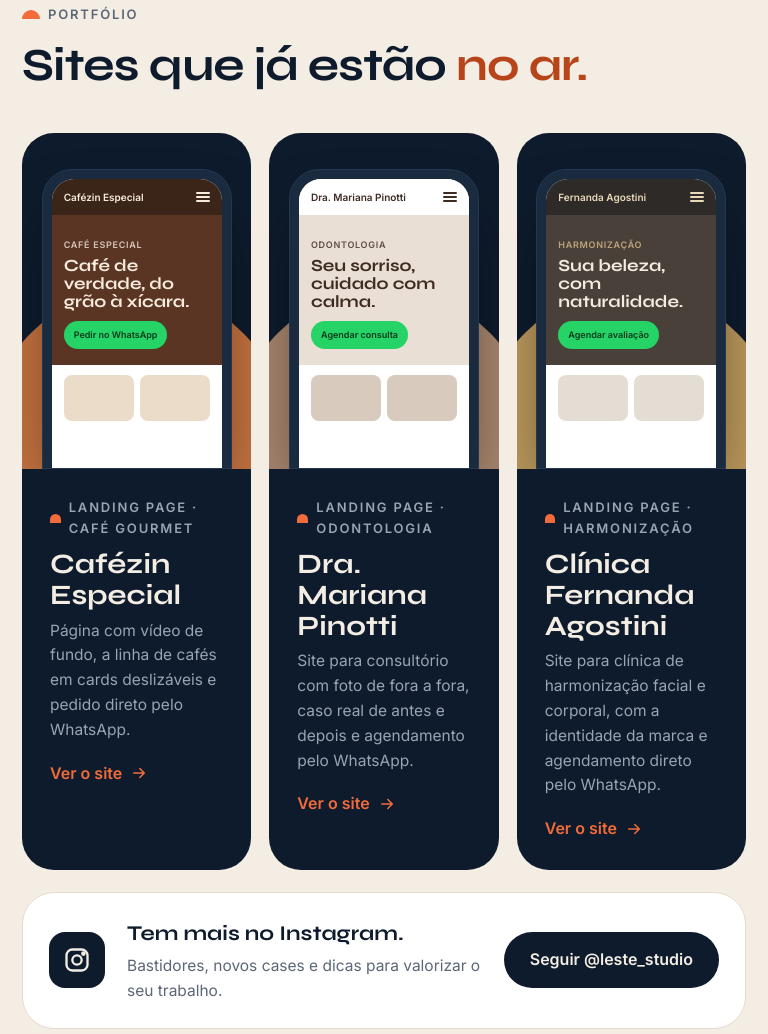
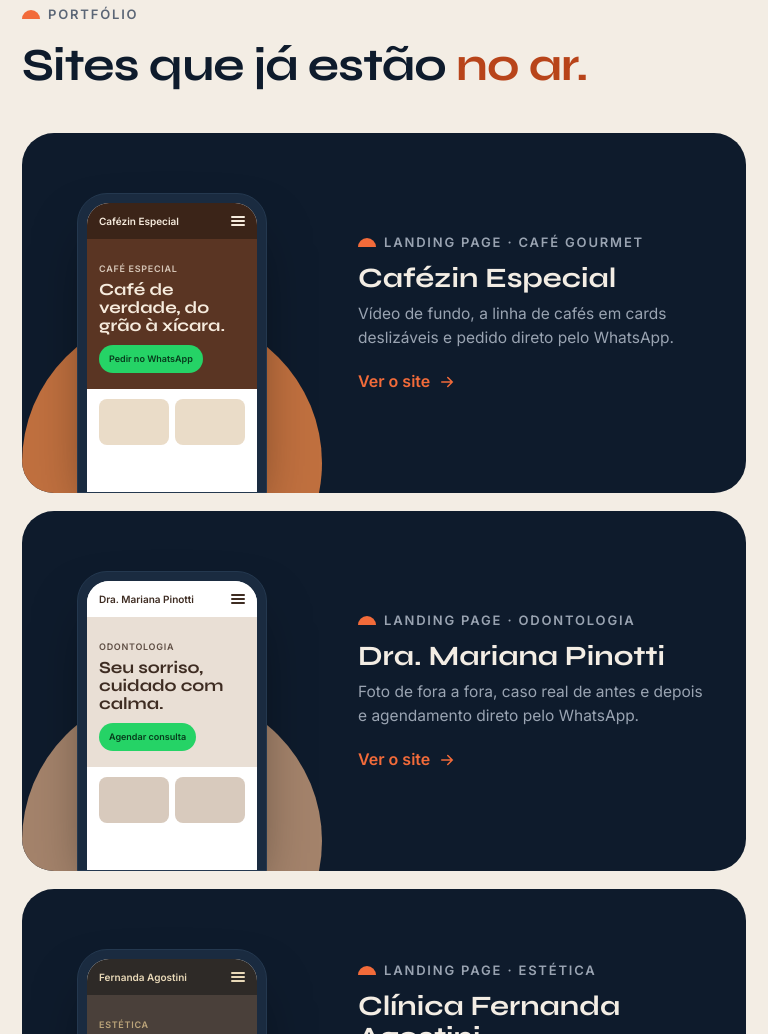
Before and after one commit to gustagoatt/lestestudio, a plain HTML site: page index.html in a window 768 px wide. Shown: the part 4860-5894 px from the top of the page. Drawn offline with Linux system fonts and the light colour scheme.

Commit message:
Alinha cards do portfólio e muda categoria da Fernanda para Estética
Co-Authored-By: Claude Opus 5.5 <noreply@anthropic.com>
Claude-Session: https://claude.ai/code/session_017xnz1Xwm8ddz8TwQbkw3CG

```diff
--- a/index.html
+++ b/index.html
@@ -221,7 +221,9 @@ section{position:relative}
 .case .fone{position:relative;height:300px;border-bottom-left-radius:0;border-bottom-right-radius:0;padding-bottom:0;transition:transform .6s var(--ease)}
 .case:hover .fone{transform:translateY(-10px)}
 .case .fone .tela{border-bottom-left-radius:0;border-bottom-right-radius:0}
-.case .txt{padding:28px}
+.case .txt{padding:28px;display:flex;flex-direction:column}
+.case .txt p{flex:1}
+.case .ver{align-self:flex-start}
 .case .txt .tag{color:var(--nevoa)}
 .case h3{font-family:Syne,Inter,sans-serif;font-size:28px;line-height:1.1;margin:10px 0 8px}
 .case p{color:var(--nevoa);font-size:15.5px}
@@ -316,7 +318,6 @@ footer a{text-decoration:underline;text-underline-offset:3px}
   .nota-pag{grid-template-columns:1fr 1fr}
   .artes{grid-template-columns:repeat(5,1fr)}
   .quiz{padding:44px}
-  .cases{grid-template-columns:repeat(3,1fr)}
   .quem{grid-template-columns:auto 1fr;gap:44px}
   .passos{grid-template-columns:repeat(5,1fr);padding-left:0;padding-top:52px;gap:20px}
   .passos .trilho{left:16px;right:16px;top:15px;bottom:auto;width:auto;height:3px}
@@ -324,6 +325,13 @@ footer a{text-decoration:underline;text-underline-offset:3px}
   .passo .n{left:0;top:-52px}
   .sec{padding:120px 0}
 }
+@media (min-width:640px) and (max-width:1079px){
+  .case{grid-template-columns:300px minmax(0,1fr);grid-template-rows:auto;min-height:0}
+  .case .pal{min-height:360px}
+  .case .txt{align-self:center;padding:32px 36px}
+  .case .txt p{flex:none}
+}
+@media (min-width:1080px){.cases{grid-template-columns:repeat(3,minmax(0,1fr))}}
 @media (prefers-reduced-motion:reduce){
   *,*::before,*::after{animation-duration:.01ms!important;animation-iteration-count:1!important;transition-duration:.01ms!important}
   .rv{opacity:1;transform:none}
@@ -580,7 +588,7 @@ footer a{text-decoration:underline;text-underline-offset:3px}
         <div class="txt">
           <span class="tag">Landing page · Café gourmet</span>
           <h3>Cafézin Especial</h3>
-          <p>Página com vídeo de fundo, a linha de cafés em cards deslizáveis e pedido direto pelo WhatsApp.</p>
+          <p>Vídeo de fundo, a linha de cafés em cards deslizáveis e pedido direto pelo WhatsApp.</p>
           <a class="ver" href="https://cafezinespecial.com.br" target="_blank" rel="noopener">Ver o site <svg viewBox="0 0 24 24" fill="none" stroke="currentColor" stroke-width="2" stroke-linecap="round"><path d="M5 12h14M13 6l6 6-6 6"/></svg></a>
         </div>
       </article>
@@ -597,7 +605,7 @@ footer a{text-decoration:underline;text-underline-offset:3px}
         <div class="txt">
           <span class="tag">Landing page · Odontologia</span>
           <h3>Dra. Mariana Pinotti</h3>
-          <p>Site para consultório com foto de fora a fora, caso real de antes e depois e agendamento pelo WhatsApp.</p>
+          <p>Foto de fora a fora, caso real de antes e depois e agendamento direto pelo WhatsApp.</p>
           <a class="ver" href="https://dramarianapinotti.com.br" target="_blank" rel="noopener">Ver o site <svg viewBox="0 0 24 24" fill="none" stroke="currentColor" stroke-width="2" stroke-linecap="round"><path d="M5 12h14M13 6l6 6-6 6"/></svg></a>
         </div>
       </article>
@@ -606,15 +614,15 @@ footer a{text-decoration:underline;text-underline-offset:3px}
           <div class="fone">
             <div class="tela">
               <div class="bar" style="background:#2E2A27;color:#E9D9B8">Fernanda Agostini<i></i></div>
-              <div class="capa" style="background:#4A403A;color:#F3ECE2;min-height:150px"><small style="font-weight:700;letter-spacing:.08em;color:#D9BE8A">HARMONIZAÇÃO</small><b style="color:#F3ECE2">Sua beleza, com naturalidade.</b><span class="zap">Agendar avaliação</span></div>
+              <div class="capa" style="background:#4A403A;color:#F3ECE2;min-height:150px"><small style="font-weight:700;letter-spacing:.08em;color:#D9BE8A">ESTÉTICA</small><b style="color:#F3ECE2">Sua beleza, com naturalidade.</b><span class="zap">Agendar avaliação</span></div>
               <div class="grid"><div style="background:#E4DDD4"></div><div style="background:#E4DDD4"></div></div>
             </div>
           </div>
         </div>
         <div class="txt">
-          <span class="tag">Landing page · Harmonização</span>
+          <span class="tag">Landing page · Estética</span>
           <h3>Clínica Fernanda Agostini</h3>
-          <p>Site para clínica de harmonização facial e corporal, com a identidade da marca e agendamento direto pelo WhatsApp.</p>
+          <p>Clínica de estética com a identidade da marca, procedimentos organizados e agendamento pelo WhatsApp.</p>
           <a class="ver" href="https://drafernandaagostini.com.br" target="_blank" rel="noopener">Ver o site <svg viewBox="0 0 24 24" fill="none" stroke="currentColor" stroke-width="2" stroke-linecap="round"><path d="M5 12h14M13 6l6 6-6 6"/></svg></a>
         </div>
       </article>
```
